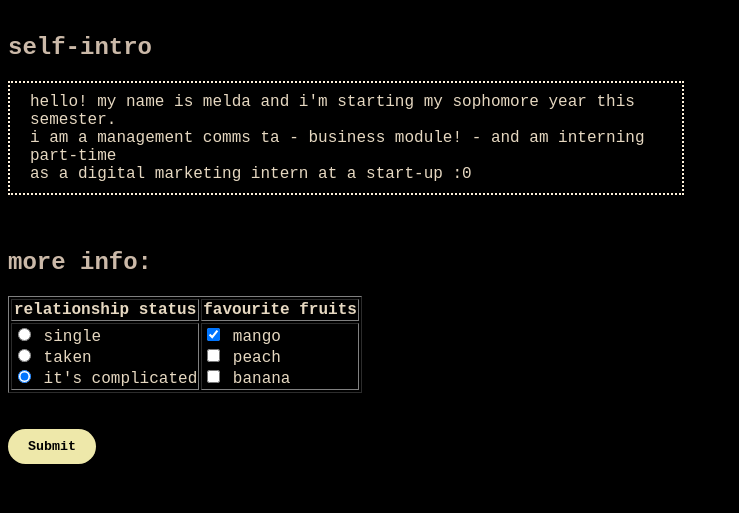
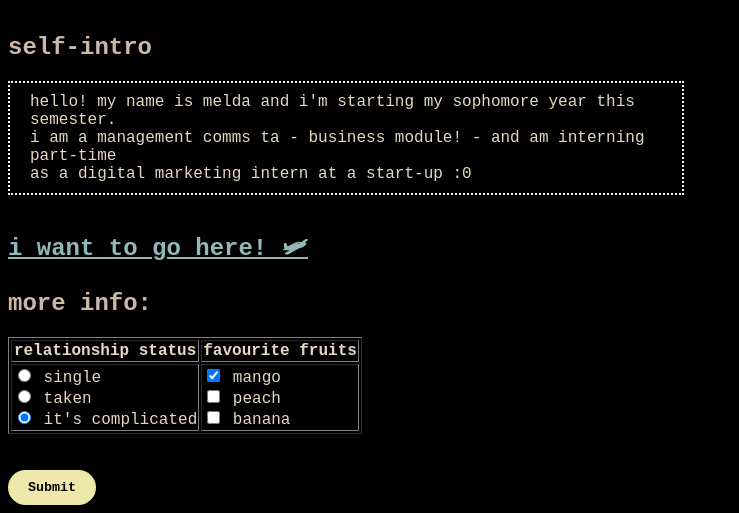
Before and after one commit to gohninamelda/meldameldamelda.github.io, a plain HTML site: page index.html in a window 1280 px wide. Shown: the part 418-931 px from the top of the page, without its empty margins (0-739 px from the left). Before the commit the page ends 890 px from the top, so only its background shows below. Drawn offline with Linux system fonts and the light colour scheme.

Commit message:
added yt vid link

```diff
--- a/index.html
+++ b/index.html
@@ -32,6 +32,20 @@ name: <input type="text">
           width: 50%;
      }
 
+     a:link {
+          font-size: 24px;
+          font-weight: bolder;
+          color: rgb(147, 184, 184);
+     }
+
+     a:visited {
+          color: pink;
+     }
+
+     a:active {
+          color: peachpuff;
+     }
+
      .btn {
           background-color: palegoldenrod;
           border: none;
@@ -55,7 +69,13 @@ name: <input type="text">
      <br>
      as a digital marketing intern at a start-up :0
 </p>
+
 <br>
+
+<a href="https://www.youtube.com/watch?v=JkPcA8dngB4">i want to go here! 🛩</a>
+
+</br>
+
 <h2> more info: </h2>
 <table border='1'>
    <tr>
```
